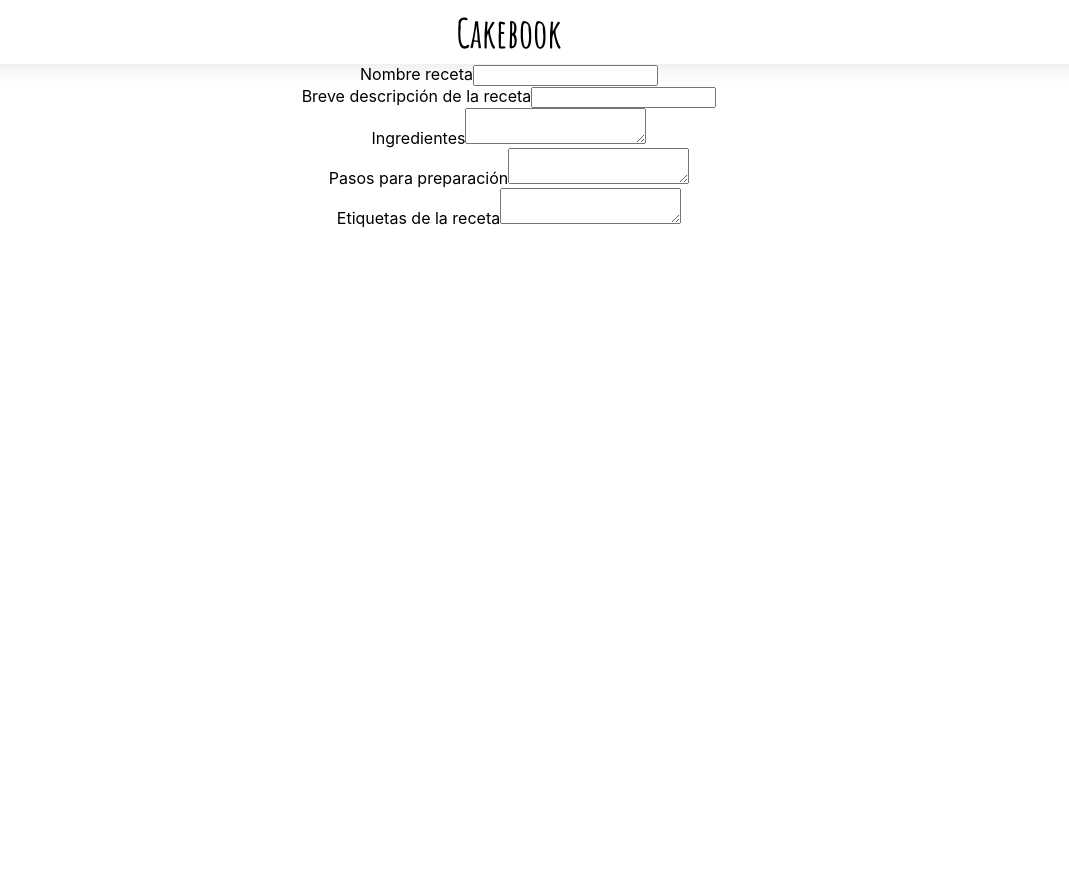
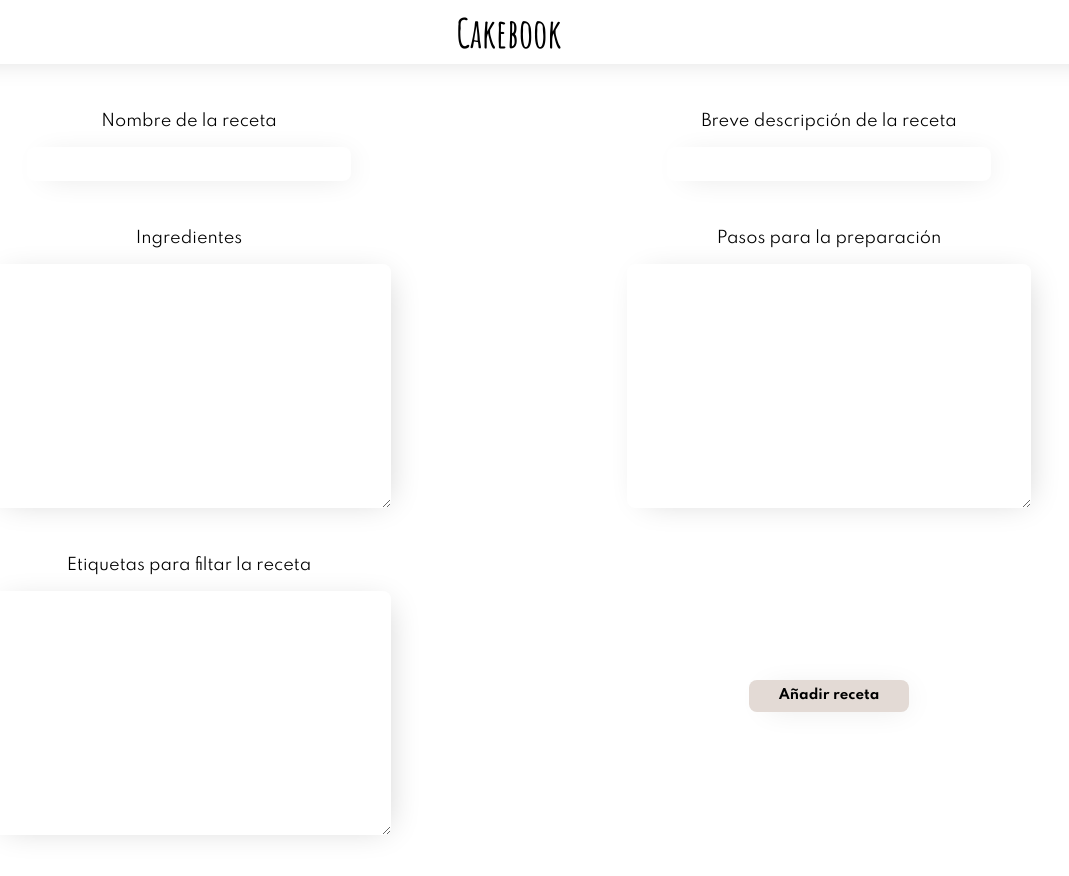
Before and after one commit to elenaradrus/dessertRecipes, a React (Create React App) app in the folder client/: page /adminpanel in a window 1280 px wide. Shown: the top 876 px of the page, without its empty margins (131-1200 px from the left). Before the commit the page ends 800 px from the top, so only its background shows below. Built offline with nearby package versions, Linux system fonts and the light colour scheme.

Commit message:
admin can add new recipes to database through admin panel

```diff
--- a/client/src/components/AdminPanel.css
+++ b/client/src/components/AdminPanel.css
@@ -0,0 +1,52 @@
+textarea {
+    width: 25rem;
+    height: 15rem;
+    border-radius: .5rem;
+    border-style: none;
+}
+
+.containerAdminPanel {
+    height: 100vh;
+}
+
+.admin-panel {
+    display: grid;
+    grid-template-columns: 1fr 1fr;
+    margin-top: 3rem;
+}
+
+.titleAdminPanel {
+    display: flex;
+    flex-direction: column;
+    justify-content: center;
+    align-items: center;
+    gap: 1rem;
+    margin-bottom: 3rem;
+}
+
+.recipeInfoAdminPanel {
+    border-radius: .5rem;
+    border-style: none;
+    height: 2rem;
+    width: 20rem;
+}
+
+textarea, .recipeInfoAdminPanel {
+    box-shadow: 7px 3px 31px -11px rgba(0,0,0,0.20);
+}
+
+label {
+    font-family: 'Spartan', sans-serif;
+}
+
+.addRecipeAdminPanel {
+    font-family: 'Spartan', sans-serif;
+    font-weight: bold;
+    height: 2rem;
+    width: 10rem;
+    background-color: #e3dad5;
+    border-style: none;
+    border-radius: .5rem;
+    cursor: pointer;
+    box-shadow: 7px 3px 31px -11px rgba(0,0,0,0.20);
+}
--- a/client/src/components/AdminPanel.js
+++ b/client/src/components/AdminPanel.js
@@ -1,36 +1,78 @@
 import React, { useState } from "react";
-import { useNavigate } from "react-router-dom";
 import CakebookHeader from "./CakebookHeader";
 import "./AdminPanel.css"
 
 const AdminPanel = () => {
+
+
+    // const ingredients = "100gr de harina. 50ml de leche. 30gr de pan. 250ml de miel"
+    // const ingrArray = ingredients.split('.').map(e => e + '.');
+    // console.log(ingrArray);
+
+    const [newRecipeName, setNewRecipeName] = useState('');
+    const [newRecipeDescription, setNewRecipeDescription] = useState('');
+    const [newRecipeIngredients, setNewRecipeIngredients] = useState('');
+    const [newRecipeTags, setNewRecipeTags] = useState('');
+    const [newRecipeHowTo, setNewRecipeHowTo] = useState('');
+    const [message, setMessage] = useState('');
+
+    const handleClick = () => {
+
+        const splitIngredients = newRecipeIngredients.split('.').map(e => e + '.')
+        const splitTags = newRecipeTags.split('. ')
+
+        const requestOptions = {
+            method: 'POST',
+            headers: { 'Content-Type': 'application/json' },
+            body: JSON.stringify({ newRecipeName, newRecipeDescription, splitIngredients, splitTags, newRecipeHowTo}),
+        };
+
+        fetch("adminpanel", requestOptions)
+            .then((response) => response.json())
+            .then((res) => {
+                setMessage(res.message);
+            });
+
+        console.log('nombre', newRecipeName);
+        console.log('descripcion', newRecipeDescription);
+        console.log(splitIngredients);
+        console.log(newRecipeHowTo);
+        console.log(splitTags);
+    }
+
+
+
     return (
         <div className="containerAdminPanel">
             <CakebookHeader />
             <div className="admin-panel">
-                <div>
-                    <label>Nombre receta</label>
-                    <input></input>
+                <div className="titleAdminPanel">
+                    <label>Nombre de la receta</label>
+                    <input className="recipeInfoAdminPanel" value={newRecipeName} onChange={(e) => setNewRecipeName(e.target.value)}></input>
                 </div>
 
-                <div>
+                <div className="titleAdminPanel">
                     <label>Breve descripción de la receta</label>
-                    <input></input>
+                    <input className="recipeInfoAdminPanel" value={newRecipeDescription} onChange={(e) => setNewRecipeDescription(e.target.value)}></input>
                 </div>
 
-                <div>
+                <div className="titleAdminPanel">
                     <label>Ingredientes</label>
-                    <textarea></textarea>
+                    <textarea value={newRecipeIngredients} onChange={(e) => setNewRecipeIngredients(e.target.value)}></textarea>
                 </div>
 
-                <div>
-                    <label>Pasos para preparación</label>
-                    <textarea></textarea>
+                <div className="titleAdminPanel">
+                    <label>Pasos para la preparación</label>
+                    <textarea value={newRecipeHowTo} onChange={(e) => setNewRecipeHowTo(e.target.value)}></textarea>
                 </div>
 
-                <div>
-                    <label>Etiquetas de la receta</label>
-                    <textarea></textarea>
+                <div className="titleAdminPanel">
+                    <label>Etiquetas para filtar la receta</label>
+                    <textarea value={newRecipeTags} onChange={(e) => setNewRecipeTags(e.target.value)}></textarea>
+                </div>
+
+                <div className="titleAdminPanel">
+                    <button className="addRecipeAdminPanel" onClick={() => handleClick()}>Añadir receta</button>
                 </div>
             </div>
         </div>
```
Also changed, not shown: 2 other files (tests, documents, lock files or other folders).
